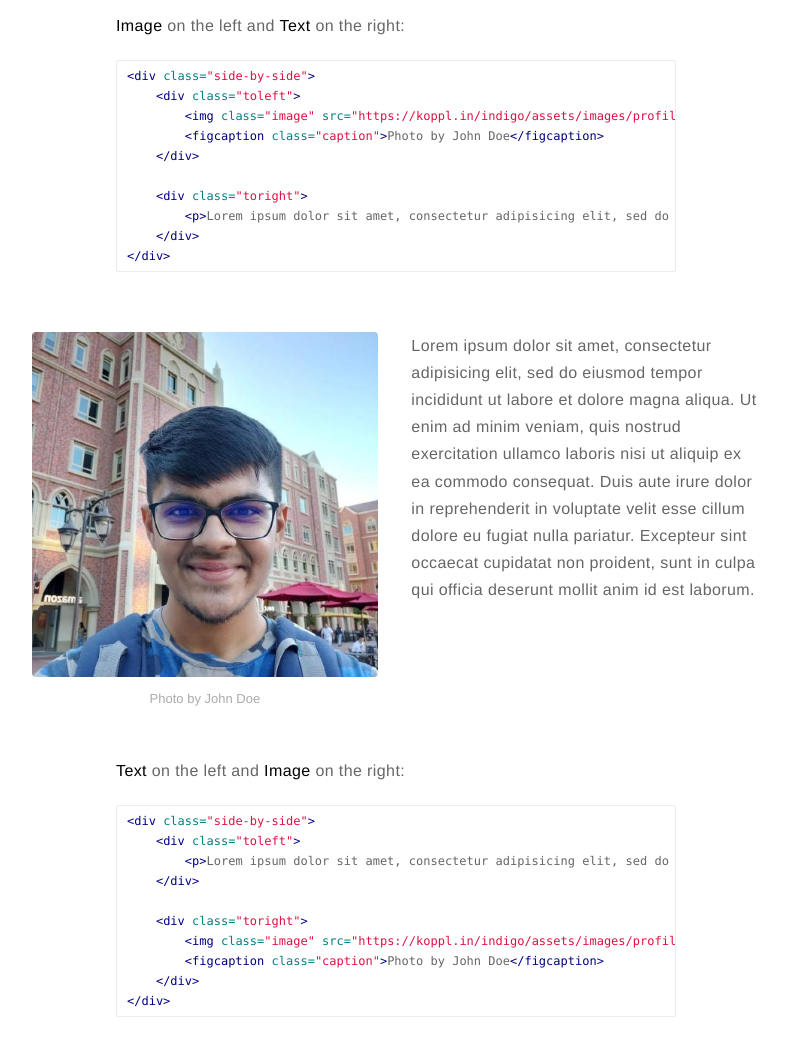
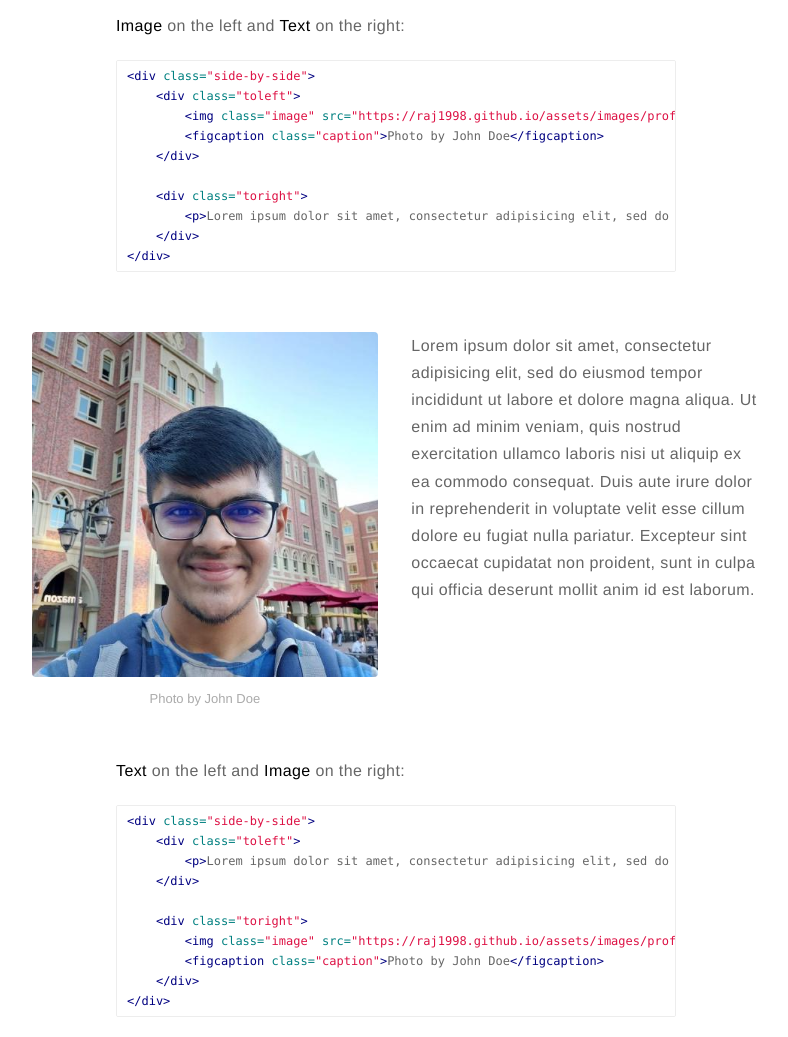
Before and after one commit to Raj1998/Raj1998.github.io, a Jekyll site: the page built from _posts/2015-02-24-markdown-extra-components.markdown, in a window 1280 px wide and 1400 px high, scrolled down 1068 px. Shown: the part 151-1188 px from the top of the window, without its empty margins (244-1032 px from the left). Built offline with Jekyll 4.4.1, drawn with Linux system fonts in a browser that asks for light colours; comment, search, counter and statistics services are not loaded; part of the change alters nothing that is shown.

Commit message:
img added

```diff
--- a/_config.yml
+++ b/_config.yml
@@ -16,7 +16,7 @@ resume: true
 resume-external: true
 resume-url: https://google.com/?q=my+resume
 
-url: https://koppl.in/indigo
+url: https://raj1998.github.io
 # your url: http://USERNAME.github.io
 
 permalink: /:title/
```
